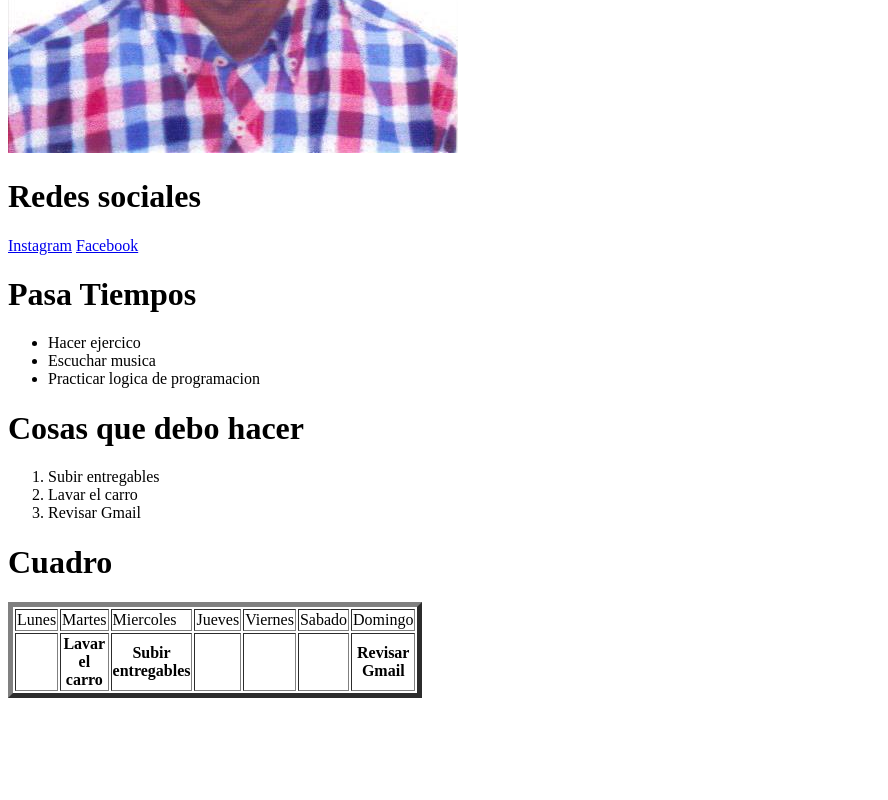
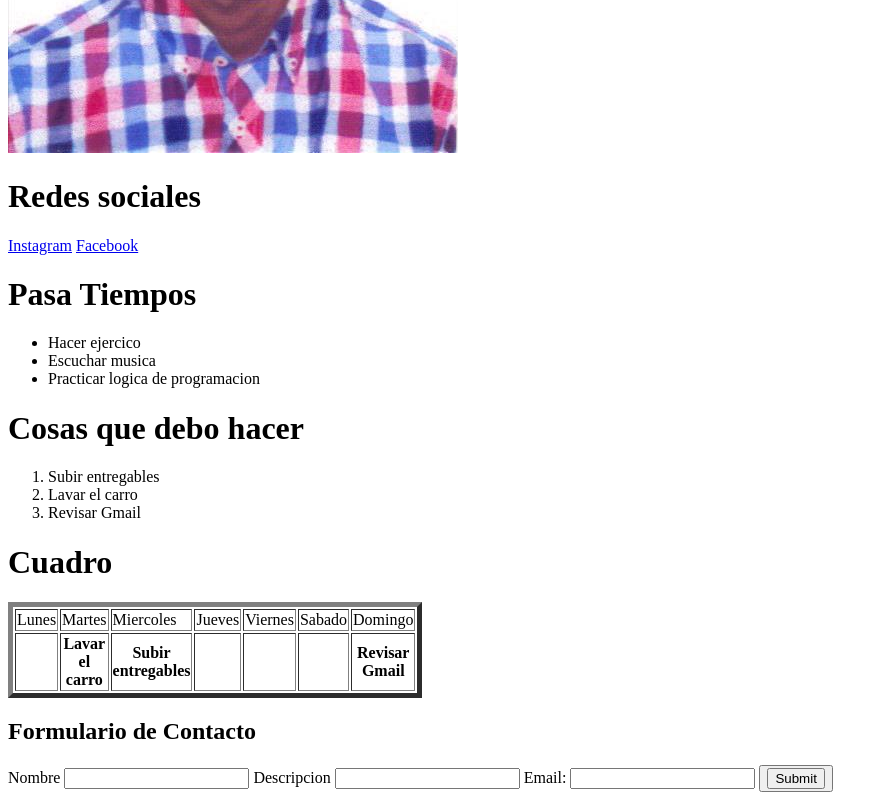
Before and after one commit to Adaramendiz/mi-pagina-web, a plain HTML site: page index.html in a window 1280 px wide. Shown: the part 665-1465 px from the top of the page, without its empty margins (0-888 px from the left). Before the commit the page ends 1371 px from the top, so only its background shows below. Drawn offline with Linux system fonts and the light colour scheme.

Commit message:
Add contact form section to index.html

```diff
--- a/index.html
+++ b/index.html
@@ -52,7 +52,18 @@
         <th>Revisar Gmail</th>
     </tbody>
   </table>
-
+  <section>
+    <h1>Formulario de Contacto</h1>
+    <form action="#" method="get">
+      <label for="Nombre"> Nombre</label>
+      <input id="Nombre" type="text" name="nombre" required=" ">
+      <label for="Descripcion"> Descripcion</label>
+      <input id="Descripcion" type="text" name="nota" required=" ">
+      <label for="Correo"> Email:</label>
+      <input id="correo" type="text" name="correo" required=" ">
+      <button> <input type="submit"> </button>
+    </form>
+  </section>
 </body>
 
 </html>
```
